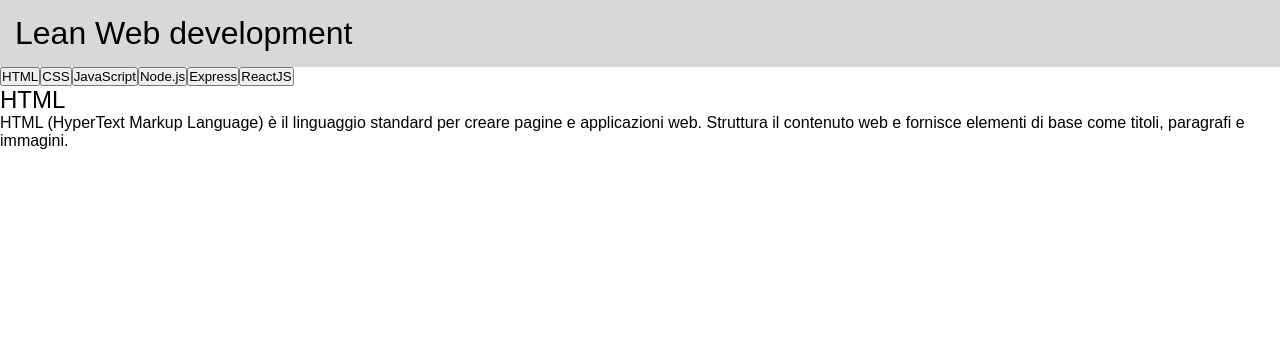
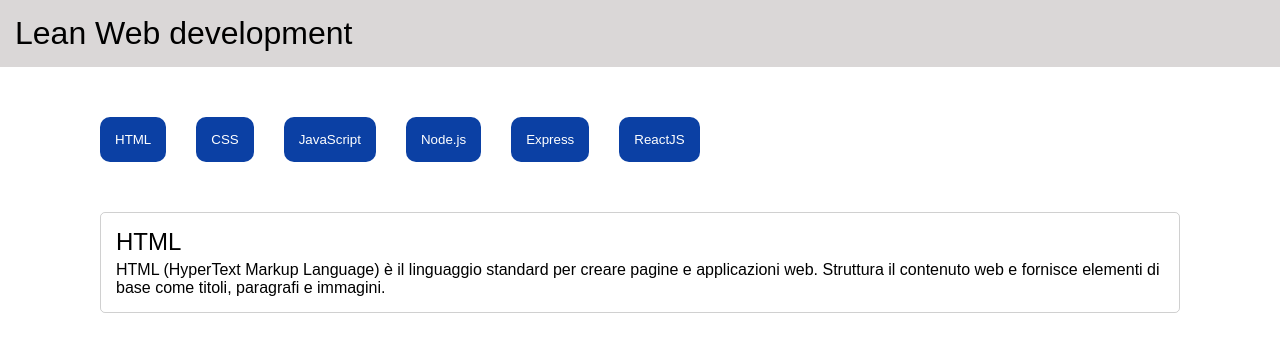
Before and after one commit to stefanosorrenti/react-use-state, a React (Vite) app: page / in a window 1280 px wide. Shown: the top 352 px of the page. Built offline with nearby package versions, Linux system fonts and the light colour scheme.

Commit message:
AppMain: add css

```diff
--- a/src/components/AppMain.jsx
+++ b/src/components/AppMain.jsx
@@ -37,7 +37,7 @@ export default function AppMain() {
 
 
 
-    const [count, setCounter] = useState(0)
+    const [count, setCount] = useState(0)
 
 
 
@@ -48,12 +48,13 @@ export default function AppMain() {
 
         /* Main */
         <main>
-            <div className="buttons">
-                {languages.map((lang) => (
+            <div className="buttons container">
+                {languages.map((lang, index) => (
 
-                    <button key={lang.id} onClick={() =>{setCounter(lang.id -1)
+                    <button key={lang.id} onClick={() =>{setCount(index)
 
-                        /* console.log(lang.id, count); */
+                        /* console.log(lang.id, count) */;
+
 
                     } }>{lang.title}</button>
 
--- a/src/index.css
+++ b/src/index.css
@@ -7,9 +7,55 @@
     font-weight: normal;
 }
 
+h2 {
+    font-weight: lighter;
+    margin-bottom: 5px;
+}
+
+/* UTILITY */
+
+.container {
+    max-width: 1080px;
+    margin: 0 auto;
+
+}
+
 /*--------HEADER--------*/
 header {
     background-color: rgb(218, 215, 215);
     padding: 15px;
 
 }
+
+
+
+/*--------MAIN--------*/
+
+/* Buttons */
+
+.buttons {
+    display: flex;
+    flex-direction: row;
+    gap: 30px;
+    margin: 50px auto;
+
+
+
+}
+
+.buttons button {
+    color: white;
+    background-color: rgb(11, 64, 164);
+    padding: 15px;
+    border: none;
+    border-radius: 10px;
+}
+
+
+/*Card*/
+
+.card {
+    border: 1px solid rgba(0, 0, 0, 0.185);
+    border-radius: 5px;
+    padding: 15px;
+}
```
